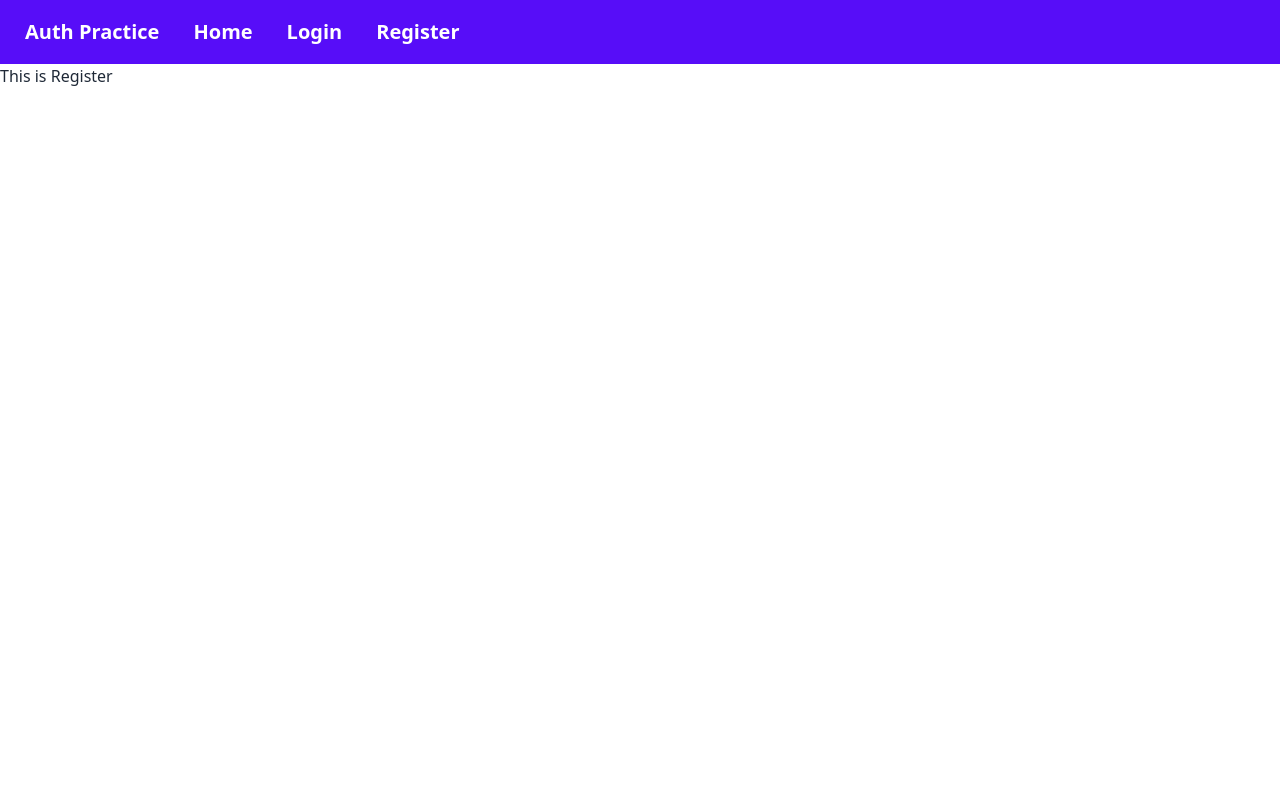
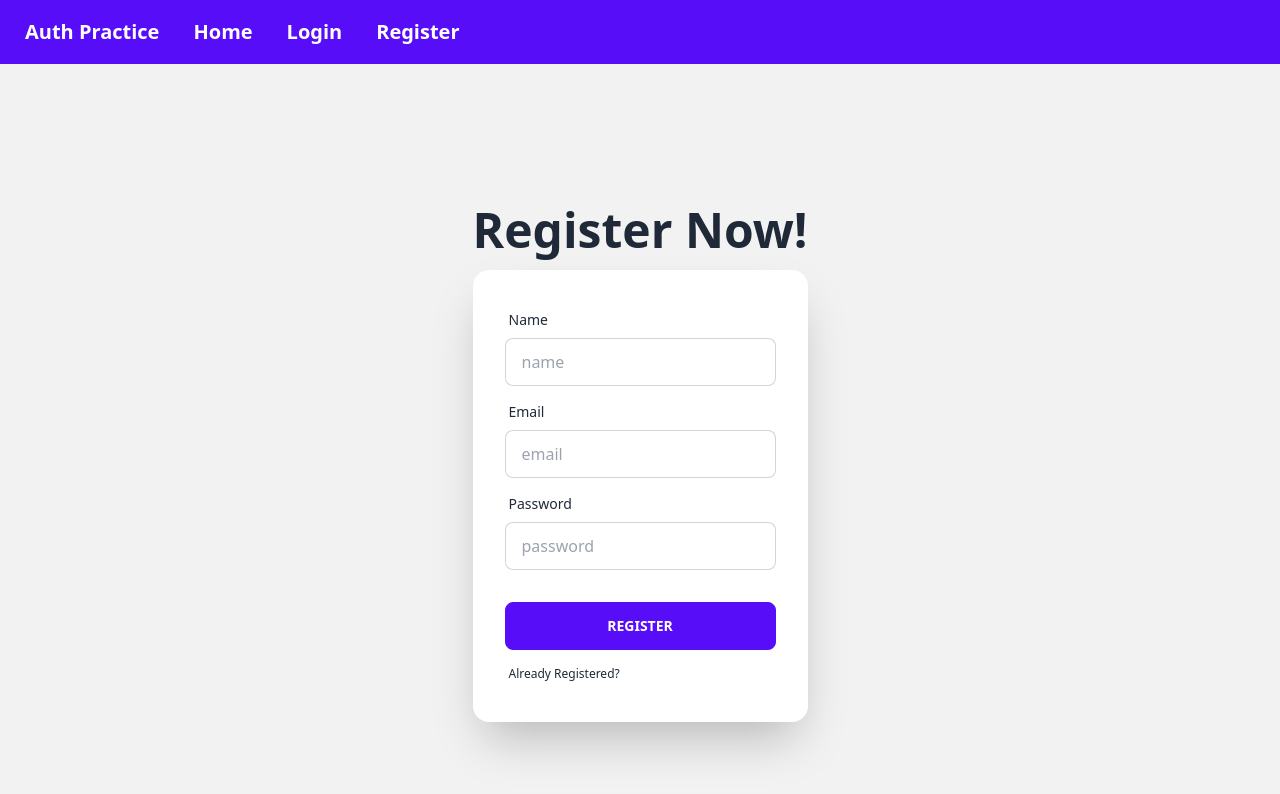
Before and after one commit to arefin-aareef/auth-firebase-context-tailwind, a React (Vite) app in the folder client/: page /register in a window 1280 px wide. Shown: the top 794 px of the page. Built offline with nearby package versions, Linux system fonts and the light colour scheme.

Commit message:
Login & Registration form created

```diff
--- a/client/index.html
+++ b/client/index.html
@@ -1,10 +1,10 @@
 <!DOCTYPE html>
-<html lang="en">
+<html data-theme="light" lang="en">
   <head>
     <meta charset="UTF-8" />
     <link rel="icon" type="image/svg+xml" href="/vite.svg" />
     <meta name="viewport" content="width=device-width, initial-scale=1.0" />
-    <title>Vite + React</title>
+    <title>Authentication</title>
   </head>
   <body>
     <div id="root"></div>
--- a/client/src/components/Login.jsx
+++ b/client/src/components/Login.jsx
@@ -1,12 +1,68 @@
 // eslint-disable-next-line no-unused-vars
-import React from 'react';
+import React from "react";
+import { Link } from "react-router-dom";
 
 const Login = () => {
-    return (
-        <div>
-            <h2>This is Login</h2>
+
+    const handleLogin = event => {
+        event.preventDefault()
+        const form = event.target;
+        const email = form.email.value;
+        const password = form.password.value;
+        console.log(email, password);
+    }
+
+  return (
+    <div className="hero min-h-screen bg-base-200">
+      <div className="hero-content flex-col ">
+        <div className="text-center lg:text-left">
+          <h1 className="text-5xl font-bold">Login Now!</h1>
         </div>
-    );
+        <div className="card flex-shrink-0 w-full max-w-sm shadow-2xl bg-base-100">
+          <form onSubmit={handleLogin} className="card-body">
+            <div className="form-control">
+              <label className="label">
+                <span className="label-text">Email</span>
+              </label>
+              <input
+                type="email"
+                name="email"
+                placeholder="email"
+                className="input input-bordered"
+                required
+              />
+            </div>
+            <div className="form-control">
+              <label className="label">
+                <span className="label-text">Password</span>
+              </label>
+              <input
+                type="password"
+                name="password"
+                placeholder="password"
+                className="input input-bordered"
+                required
+              />
+              <label className="label">
+                <a href="#" className="label-text-alt link link-hover">
+                  Forgot password?
+                </a>
+              </label>
+            </div>
+            <div className="form-control mt-6">
+              <button className="btn btn-primary">Login</button>
+            </div>
+            <label className="label">
+                <Link to="/register" className="label-text-alt link link-hover">
+                First Time Here?
+                </Link>
+            </label>
+          </form>
+
+        </div>
+      </div>
+    </div>
+  );
 };
 
 export default Login;
--- a/client/src/components/Register.jsx
+++ b/client/src/components/Register.jsx
@@ -1,11 +1,75 @@
 /* eslint-disable no-unused-vars */
 import React from 'react';
+import { Link } from 'react-router-dom';
 
 const Register = () => {
+
+    const handleRegister = event => {
+        event.preventDefault();
+        const form = event.target;
+        const name = form.name.value;
+        const email = form.email.value;
+        const password = form.password.value;
+        console.log(name, email, password);
+    }
+
     return (
-        <div>
-            <h2>This is Register</h2>
+        <div className="hero min-h-screen bg-base-200">
+      <div className="hero-content flex-col ">
+        <div className="text-center lg:text-left">
+          <h1 className="text-5xl font-bold">Register Now!</h1>
         </div>
+        <div className="card flex-shrink-0 w-full max-w-sm shadow-2xl bg-base-100">
+          <form onSubmit={handleRegister} className="card-body">
+            <div className="form-control">
+              <label className="label">
+                <span className="label-text">Name</span>
+              </label>
+              <input
+                type="text"
+                name="name"
+                placeholder="name"
+                className="input input-bordered"
+                required
+              />
+            </div>
+            <div className="form-control">
+              <label className="label">
+                <span className="label-text">Email</span>
+              </label>
+              <input
+                type="email"
+                name="email"
+                placeholder="email"
+                className="input input-bordered"
+                required
+              />
+            </div>
+            <div className="form-control">
+              <label className="label">
+                <span className="label-text">Password</span>
+              </label>
+              <input
+                type="password"
+                name="password"
+                placeholder="password"
+                className="input input-bordered"
+                required
+              />
+
+            </div>
+            <div className="form-control mt-6">
+              <button className="btn btn-primary">Register</button>
+            </div>
+            <label className="label">
+                <Link to="/login" className="label-text-alt link link-hover">
+                  Already Registered?
+                </Link>
+            </label>
+          </form>
+        </div>
+      </div>
+    </div>
     );
 };
 
```
